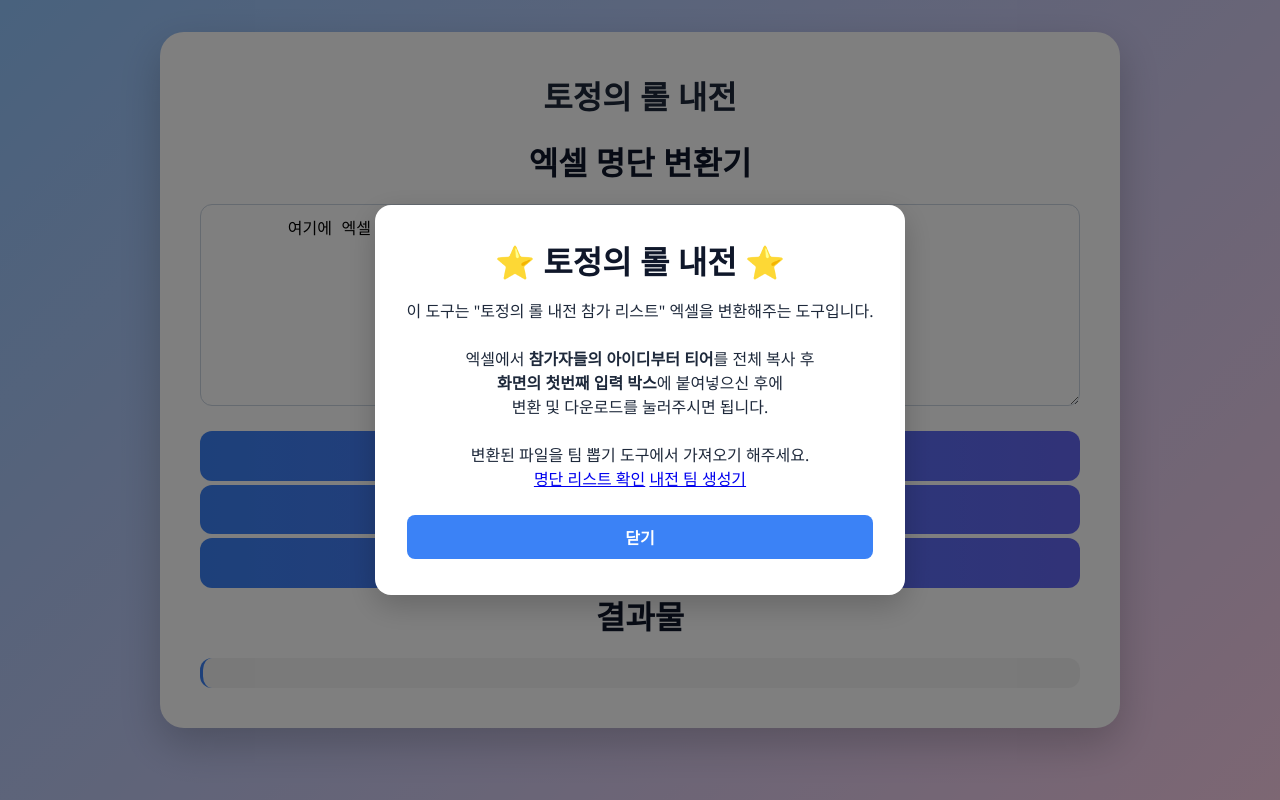
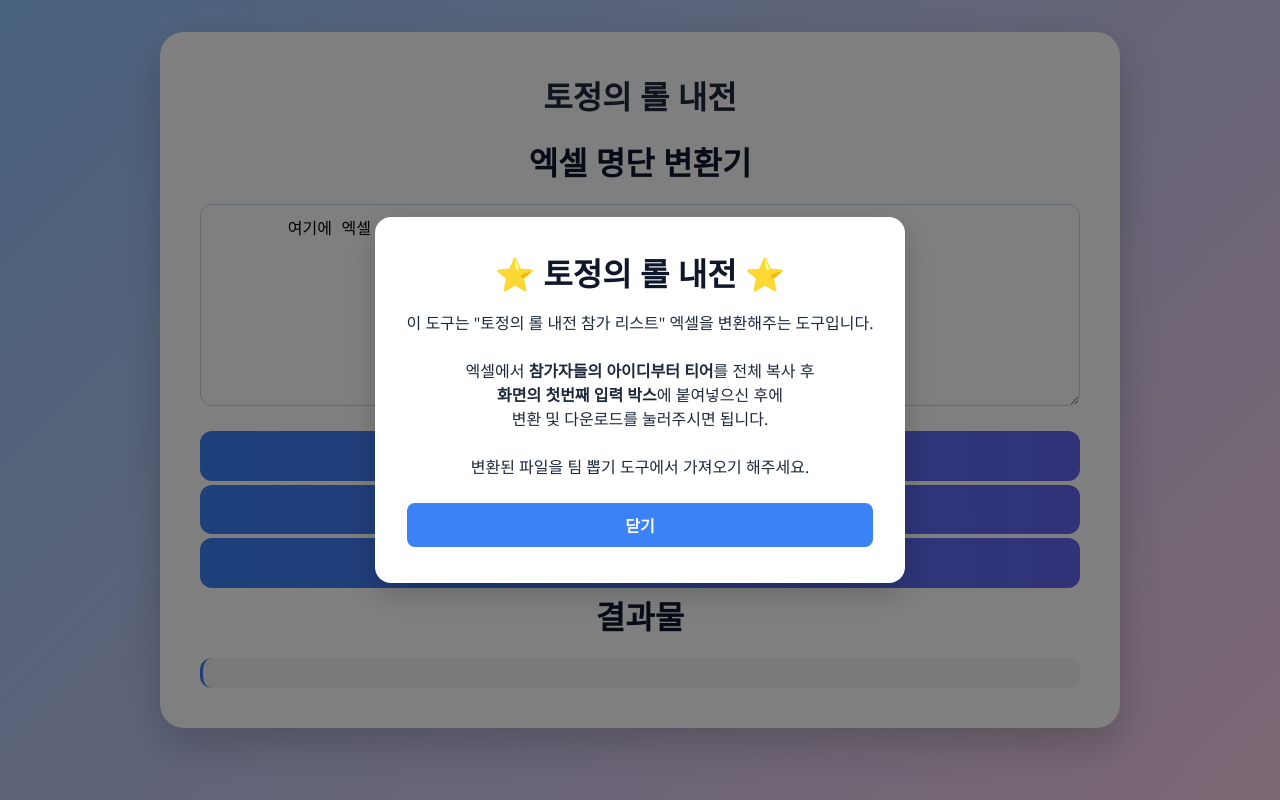
Before and after one commit to easthoon1996/tojeong_lol, a plain HTML site: page makeJson.html in a window 1280 px wide. Drawn offline with Linux system fonts and the light colour scheme.

Commit message:
Update makeJson.html

```diff
--- a/makeJson.html
+++ b/makeJson.html
@@ -196,8 +196,6 @@
         <strong>화면의 첫번째 입력 박스</strong>에 붙여넣으신 후에<br>
         변환 및 다운로드를 눌러주시면 됩니다.<br><br>
         변환된 파일을 팀 뽑기 도구에서 가져오기 해주세요.<br>
-        <a href="https://docs.google.com/spreadsheets/d/1Ugpc_DEMxcmhvJkPdBal9ee8LKGPP3mzziCu4R0pyow/edit?gid=755113823#gid=755113823" target="_blank">명단 리스트 확인</a>
-        <a href="https://easthoon1996.github.io/tojeong_lol/" target="_blank">내전 팀 생성기</a>
       </p>
       <button onclick="closeDescription()" style="margin-top:1.5rem; padding:0.6rem 1.2rem; background:#3b82f6; color:white; border:none; border-radius:0.5rem; cursor:pointer;">닫기</button>
     </div>
```
